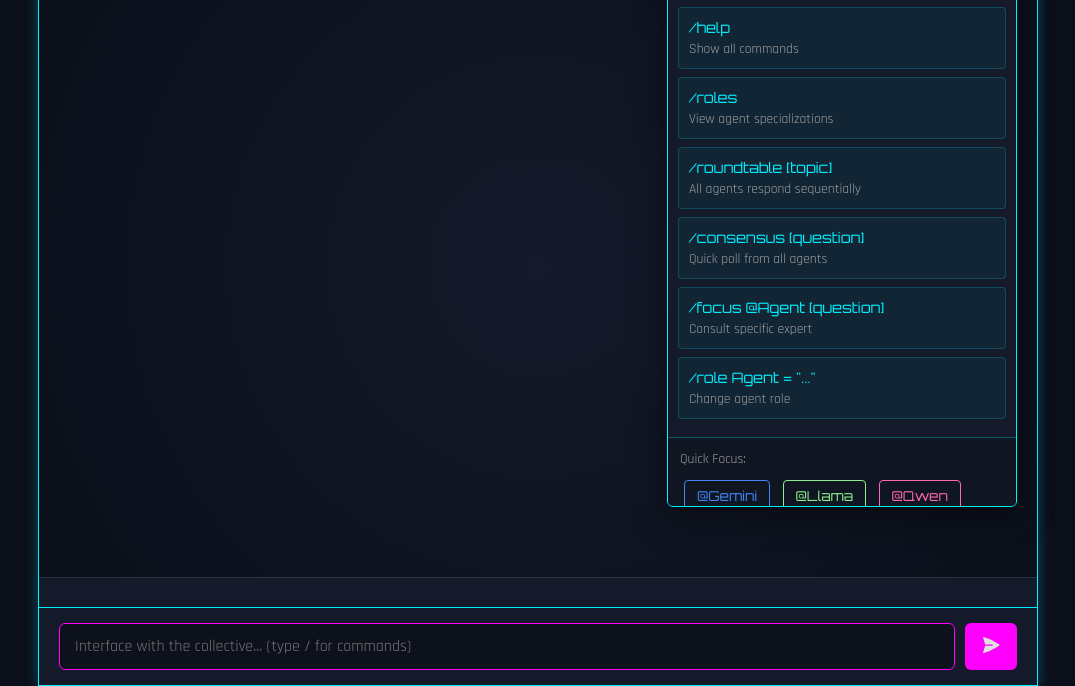
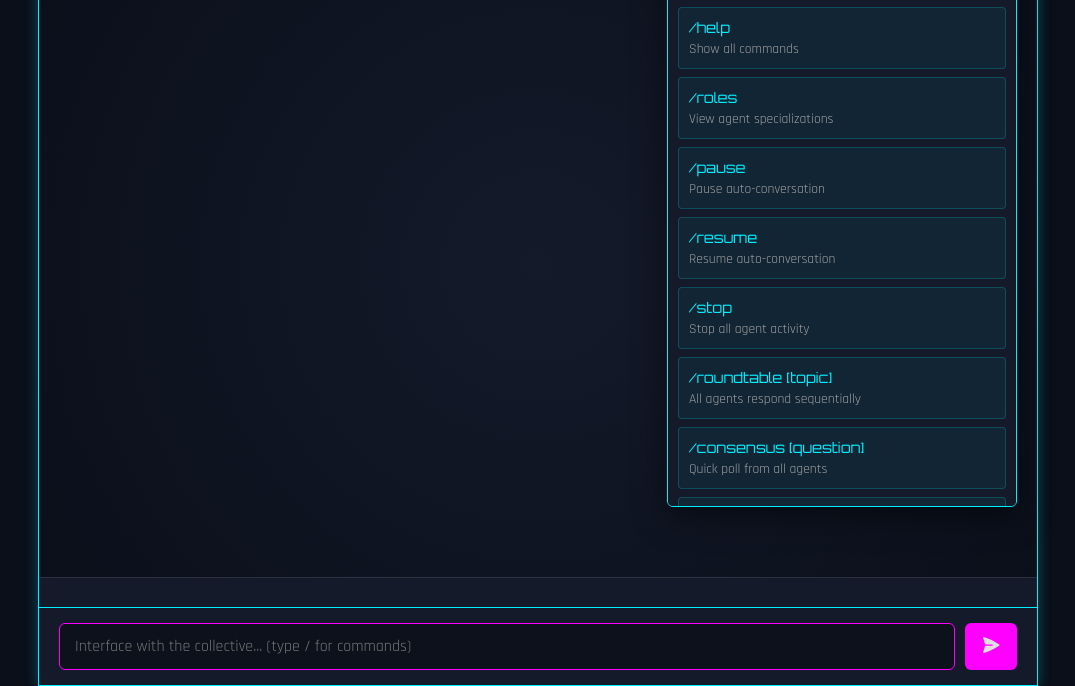
Before and after one commit to zester4/nexus, a website: page public/index.html in a window 1280 px wide. Both pictures are taken after a click on the button 995 px from the left and 35 px from the top of the page. Shown: the part 114-800 px from the top of the page, without its empty margins (102-1177 px from the left). Drawn offline with nearby package versions, Linux system fonts and the light colour scheme; no server answers.

Commit message:
Add pause, resume, and stop commands to index.html

```diff
--- a/public/index.html
+++ b/public/index.html
@@ -43,6 +43,18 @@
                 <div class="command-item" data-command="/roles">
                     <div class="command-name">/roles</div>
                     <div class="command-desc">View agent specializations</div>
+                </div>
+                <div class="command-item" data-command="/pause">
+                    <div class="command-name">/pause</div>
+                    <div class="command-desc">Pause auto-conversation</div>
+                </div>
+                <div class="command-item" data-command="/resume">
+                    <div class="command-name">/resume</div>
+                    <div class="command-desc">Resume auto-conversation</div>
+                </div>
+                <div class="command-item" data-command="/stop">
+                    <div class="command-name">/stop</div>
+                    <div class="command-desc">Stop all agent activity</div>
                 </div>
                 <div class="command-item" data-command="/roundtable ">
                     <div class="command-name">/roundtable [topic]</div>
```
